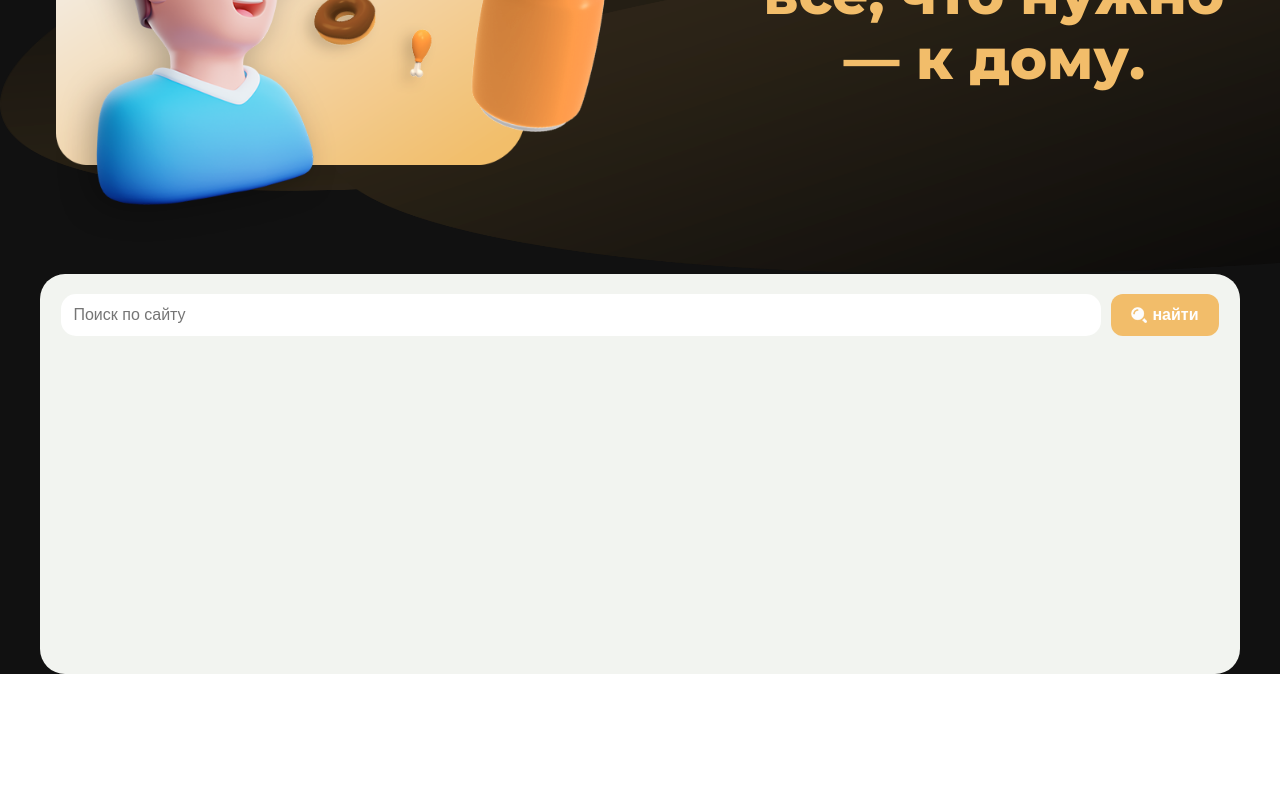
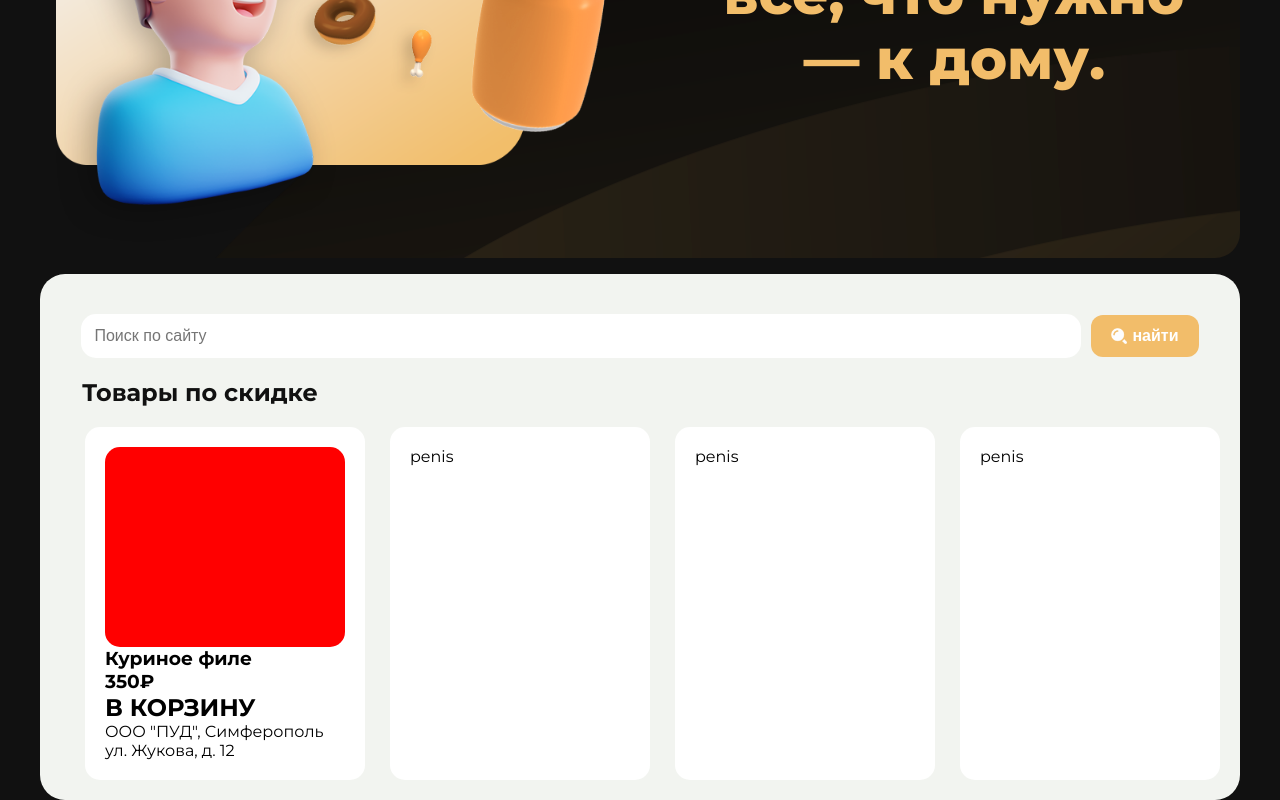
Before and after one commit to SmakTown-company/Frontend, a Vue app: page / in a window 1280 px wide. Shown: the part 286-1086 px from the top of the page. Before the commit the page ends 960 px from the top, so only its background shows below. Built offline with nearby package versions, Linux system fonts and the light colour scheme.

Commit message:
Сделал карты но...

```diff
--- a/index.html
+++ b/index.html
@@ -4,7 +4,7 @@
     <meta charset="UTF-8">
     <link rel="icon" href="/favicon.ico">
     <meta name="viewport" content="width=device-width, initial-scale=1.0">
-    <title>Vite App</title>
+    <title>Смактаун</title>
   </head>
   <body>
     <link
--- a/src/components/Banner.vue
+++ b/src/components/Banner.vue
@@ -32,7 +32,6 @@ p {
   display: flex;
   justify-content: center;
   align-items: center;
-  background-image: url('@/assets/background.svg'); /* Подключение SVG-фона */
   background-size: 100% 100%;
   background-repeat: no-repeat; /* Запрещаем повторение изображения */
   background-position: center; /* Центрируем фон */
@@ -50,11 +49,20 @@ p {
   flex-direction: row;
   align-items: center;
   justify-content: space-between;
+  background-image: url('@/assets/background.svg'); /* Подключение SVG-фона */
+
   max-width: 1200px; /* Ограничиваем ширину контента */
   width: 100%;
   padding: 1rem; /* Внутренние отступы */
   color: #f2bd6a; /* Цвет текста */
+  border-radius: 25px;
+  background-color: #111111;
+
+
 }
+
+
+
 
 /* Изображение в баннере */
 .banner-image {
@@ -65,7 +73,7 @@ p {
 
 /* Текст в баннере */
 .banner-text {
-  margin-left: 3.5rem; /* Отступ от изображения */
+  margin-right: 2.5rem; /* Отступ от изображения */
   text-align: left;
   line-height: 65px;
 }
--- a/src/components/SaleCard.vue
+++ b/src/components/SaleCard.vue
@@ -11,6 +11,44 @@
       <button @click="performSearch" class="search-button">
         <span class="search-icon"></span> найти
       </button>
+    </div>
+    <div class="sale-text">
+      <h2>Товары по скидке</h2>
+    </div>
+    <div class="card-sale-list">
+      <div class="card">
+        <div class="img-for-card">
+
+        </div>
+        <div class="name-product">
+          <h3>Куриное филе</h3>
+        </div>
+        <div class="price">
+          <h3>350₽</h3>
+        </div>
+        <div class="in-basket">
+          <h2>В КОРЗИНУ</h2>
+        </div>
+        <div class="reviews">
+
+        </div>
+        <div class="shop">
+          ООО "ПУД", Симферополь ул. Жукова, д. 12
+
+        </div>
+
+      </div>
+
+      <div class="card">
+        penis
+      </div>
+      <div class="card">
+        penis
+      </div>
+      <div class="card">
+        penis
+      </div>
+
     </div>
   </div>
 </template>
@@ -55,6 +93,7 @@ a {
 
 .sale-card {
   max-width: 1200px;
+
   margin: 0 auto;
   display: flex;
   flex-direction: column;
@@ -62,19 +101,19 @@ a {
   padding: 20px;
   background-color: #f2f4f0;
   width: 100vw;
-  min-height: 50vh;
+  min-height: 55vh;
   border-radius: 25px;
 }
 
 .search-container {
   display: flex;
   align-items: center;
-  margin-bottom: 20px;
+  margin-top: 20px;
 }
 
 .search-input {
-  width: 1040px;
-  padding: 12px;
+  width: 1000px;
+  padding: 13px;
   border-radius: 15px;
   font-size: 16px;
   border: none;
@@ -112,4 +151,37 @@ a {
   background: url('@/assets/lupa.svg') no-repeat center;
   background-size: contain;
 }
+
+.sale-text{
+  font-weight: bold;
+  margin-right: 880px;
+  margin-top: 20px;
+  margin-bottom: 20px;
+  color: #111111;
+}
+
+.card-sale-list{
+  width: 100%;
+  display: flex;
+
+}
+
+.card{
+  background-color: white;
+  min-width: 260px;
+  min-height: 350px;
+  border-radius: 15px;
+  margin-left: 25px;
+  padding: 20px;
+
+
+
+
+}
+.img-for-card{
+
+  min-height: 200px;
+  border-radius: 15px;
+  background-color: red;
+}
 </style>
```
Also changed, not shown: src/assets/background (2).svg (added), src/assets/background (3).svg (added).
